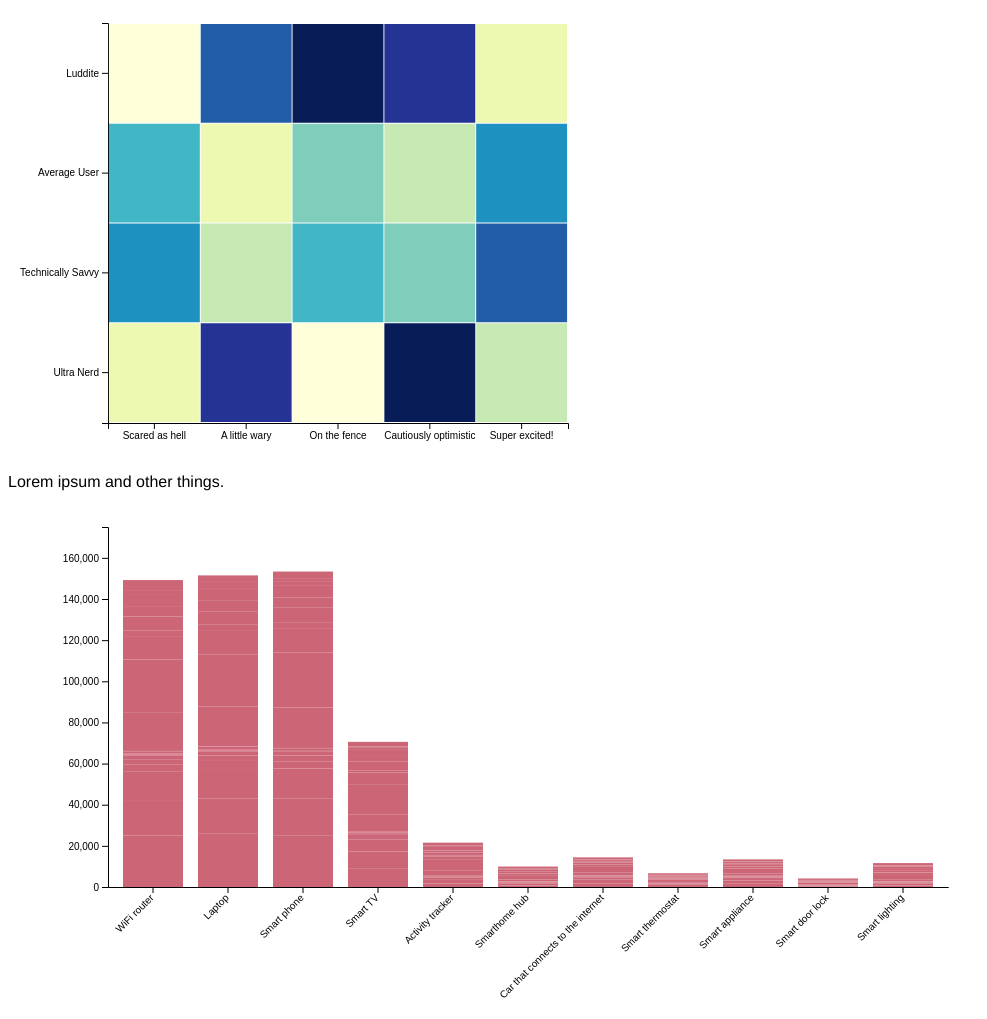
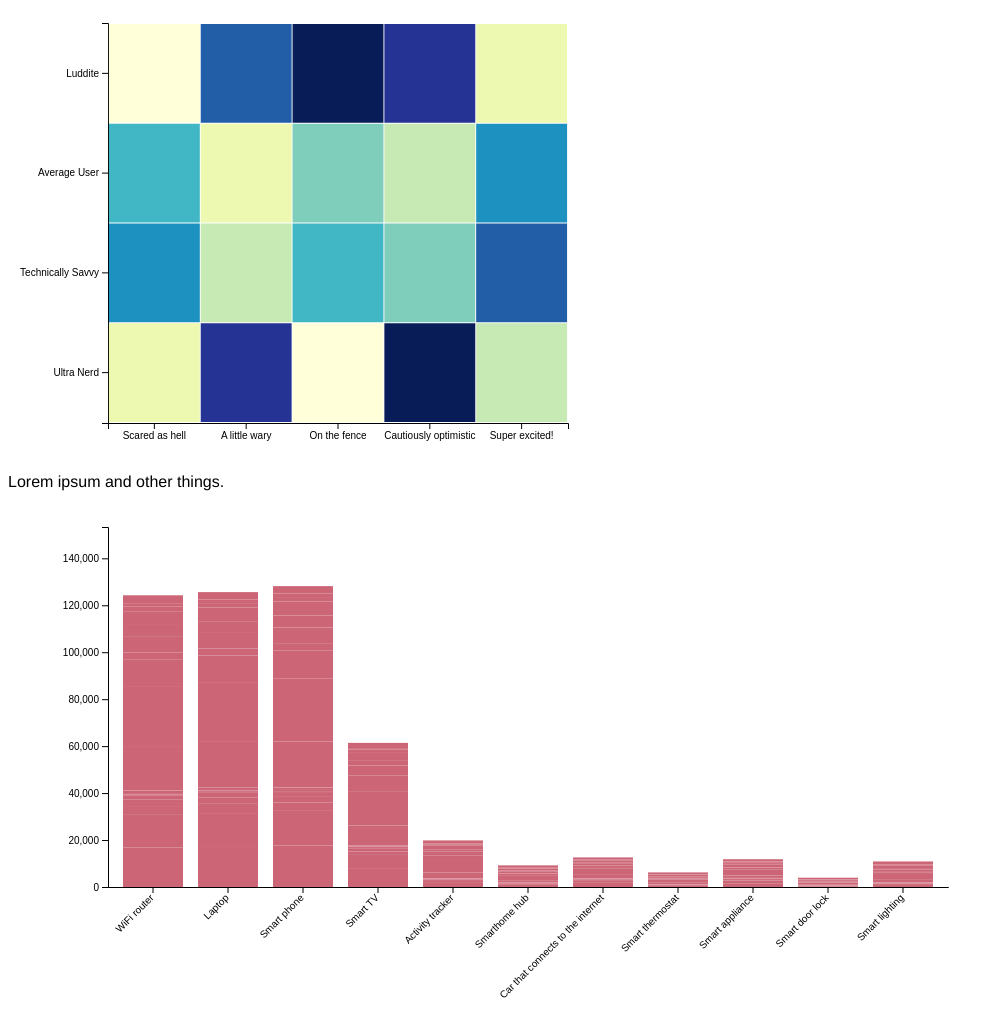
Before and after one commit to INFO-4602-5602/project-1-mozilla-5602_project1_annebeth_-chandan_telly, a plain HTML site: page visualization.html in a window 1280 px wide. Shown: the part 145-1164 px from the top of the page, without its empty margins (0-987 px from the left). Drawn offline with nearby package versions, Linux system fonts and the light colour scheme.

Commit message:
Removed hardcoded domains from both visualizations.

```diff
--- a/visualization.html
+++ b/visualization.html
@@ -36,9 +36,8 @@ p {
   var margin = { top: 20, right: 40, bottom: 30, left: 100 };
   var width = 600 - margin.right - margin.left;
   var height = 450 - margin.top - margin.bottom;
-  var heatMapDataset = "preprocessed_data/user_categories.csv";
-  var barChartDataset ="preprocessed_data/devices_per_user_category.csv";
-  var maxCount = 0;
+  // TODO: doesn't do anything, so remove?
+  // var maxCount = 0;
 
   // Set up the first SVG that gives us a canvas to draw on
   var svg_heatmap = d3.select("#visualization_1").append("svg")
@@ -51,12 +50,12 @@ p {
                   "Technically Savvy",
                   "Average User",
                   "Luddite"]
-  var userAttitude = [
-              "Scared as hell",
-              "A little wary",
-              "On the fence",
-              "Cautiously optimistic",
-              "Super excited!"]
+
+  var userAttitude = ["Scared as hell",
+                      "A little wary",
+                      "On the fence",
+                      "Cautiously optimistic",
+                      "Super excited!"]
 
   // Build X scales and axis:
   var x = d3.scaleBand()
@@ -75,28 +74,26 @@ p {
   svg_heatmap.append("g")
     .call(d3.axisLeft(y));
 
-  // Build color scale
-  // TODO: Domain is hardcoded, replace.
-  var myColor = d3.scaleLinear()
-    .range(["white", "#2a5674"])
-    .domain([1,32150]);
+  // Read the data
+  d3.csv("preprocessed_data/user_categories.csv", function(data) {
+    // Loop through the data and convert the numeric columns to numbers
+    data.forEach(function(d){
+      d.counts = +d.counts;
+    })
 
-  // Read the data
-    d3.csv(heatMapDataset, function(data) {
-    const countList = [];
+    var max_counts = d3.max(data, function(d) { return d.counts; });
 
-    data.forEach(function(item){
-      countList.push(parseInt(item.counts));
-    });
-    window.maxCount = d3.max(countList);
+    // // Build color scale: Annebeth
+    // var myColor = d3.scaleLinear()
+    //   .range(["white", "#2a5674"])
+    //   .domain([1,max_counts]);
 
     // Build color scale
     var colorBand = ["#ffffd9","#edf8b1","#c7e9b4","#7fcdbb","#41b6c4","#1d91c0","#225ea8","#253494","#081d58"]
     var myColor = d3.scaleOrdinal()
-    .range(colorBand)
-    .domain([1,window.maxCount]);
+      .range(colorBand)
+      .domain([1,max_counts]);
 
-    maxCount = d3.max(data, function(d) { return d.counts; });
     svg_heatmap.selectAll()
         .data(data, function(d) {return d.attitude+':'+d.user_level;})
         .enter()
@@ -123,7 +120,17 @@ p {
     .attr("transform", "translate(" + margin.left + "," + margin.top + ")");
 
   // Read the data
-  d3.csv(barChartDataset, function(data) {
+  d3.csv("preprocessed_data/devices_per_user_category.csv", addTotals, function(data) {
+    // Loop through the data and convert the numeric columns to numbers
+    var numeric_columns = data.columns
+    numeric_columns.shift()
+
+    data.forEach(function(d){
+      numeric_columns.forEach(function(c){
+        d[c] = +d[c];
+      })
+    })
+
     // List of subgroups = header of the csv files = soil condition here
     var subgroups = data.columns.slice(1);
 
@@ -143,12 +150,8 @@ p {
         .style("text-anchor", "end");
 
     // Add Y axis
-    // TODO: Domain is hardcoded, replace.
     var y = d3.scaleLinear()
-      .domain([0, 175000])
       .range([ height, 0 ]);
-    svg_barplot.append("g")
-      .call(d3.axisLeft(y));
 
     // color palette = one color per subgroup
     // var color = d3.scaleOrdinal()
@@ -162,6 +165,11 @@ p {
     var stackedData = d3.stack()
       .keys(subgroups)
       (data)
+
+    // Set the domain for the y axis and append axis
+    y.domain([0, d3.max(data, function(d) { return d.total; })]);
+    svg_barplot.append("g")
+      .call(d3.axisLeft(y));
 
     // Show the bars
     svg_barplot.append("g")
@@ -181,18 +189,27 @@ p {
           .attr("width", x.bandwidth());
     })
 
+function addTotals(d, i, columns) {
+  for (i = 1, t = 0; i < columns.length; ++i) {
+    t += d[columns[i]] = +d[columns[i]];
+  }
+  d.total = t;
+  return d;
+}
+
 // Function for creating heatmap class names
 function createClassName(level, attitude){
   var class_name = level + "_" + attitude;
   return class_name.replace(/ /g, "_");
 }
 
-// TODO: Function to shorten the park name
+// Function to remove spaces from class names
 function fixClassName(className){
   return className.substring(1).replace(" x", "").replace(/ /g, "_");
 }
 
 // TO-DOs:
+// - update preprocessing: remove spaces from devices per user category
 // - tooltip on barplot
 // - add click on heatmap
 // - README!
```
Also changed, not shown: preprocessed_data/devices_per_user_category.csv (+12 -12 lines).
